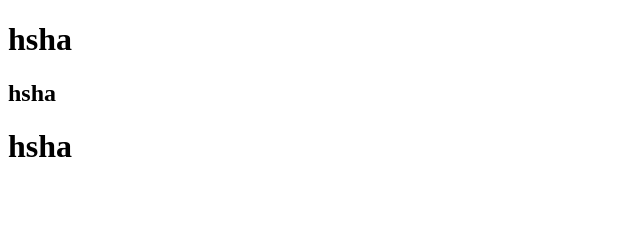
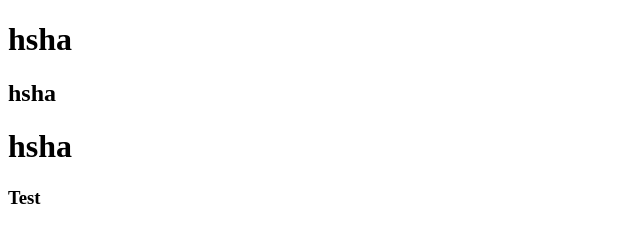
Before and after one commit to JakubWis/rozmowa, a website: page index.html in a window 1280 px wide. Shown: the full height of the page, 0-640 px from the left. Drawn offline with nearby package versions, Linux system fonts and the light colour scheme; files that its build step writes are made by us from their sources; a web font is replaced by a local one.

Commit message:
Add header to index.html

```diff
--- a/index.html
+++ b/index.html
@@ -12,5 +12,6 @@
    <h1>hsha</h1>
    <h2>hsha</h2>
    <h1>hsha</h1>
+	 <h3>Test</h3>
 	</body>
 </html>
```
